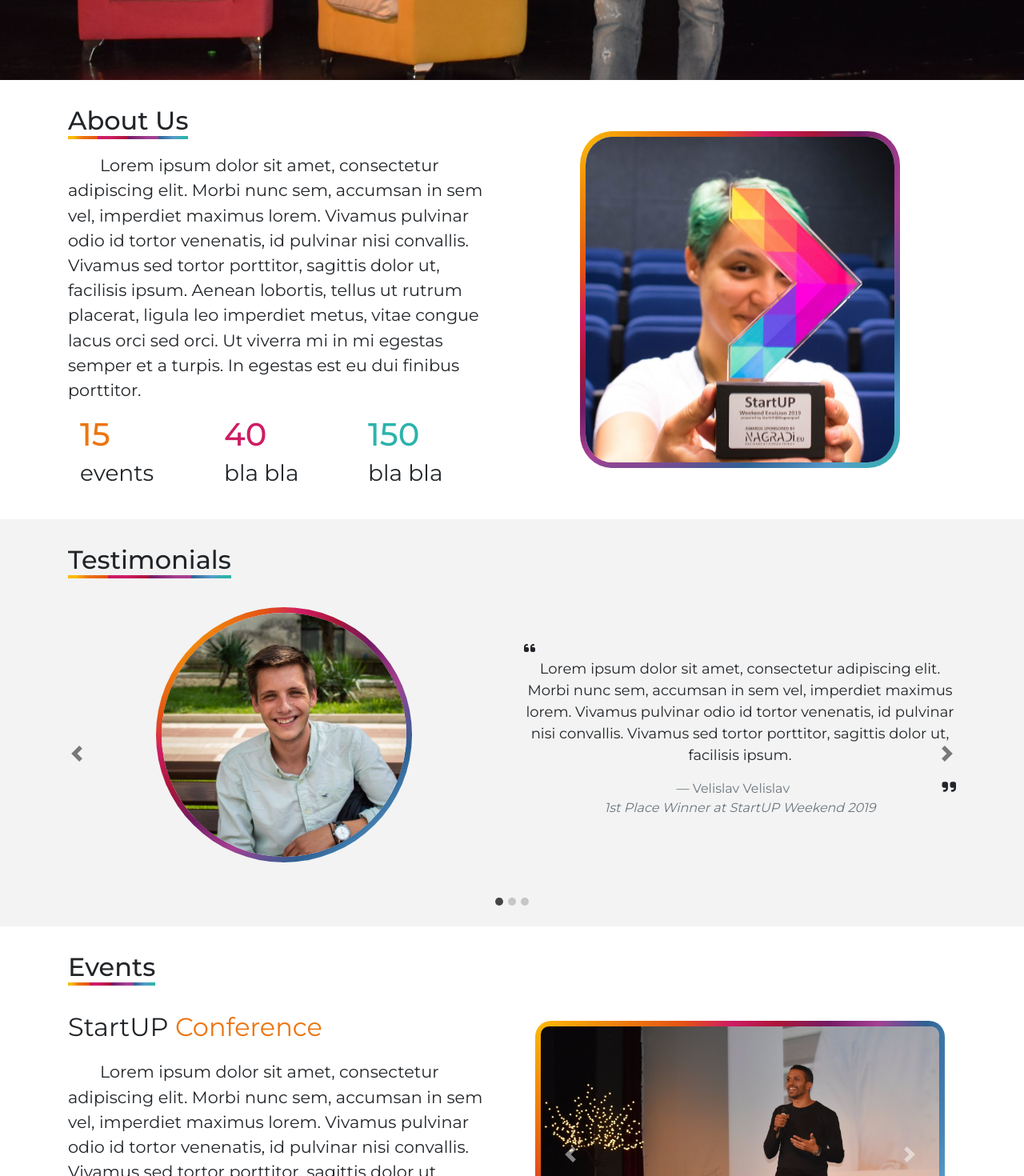
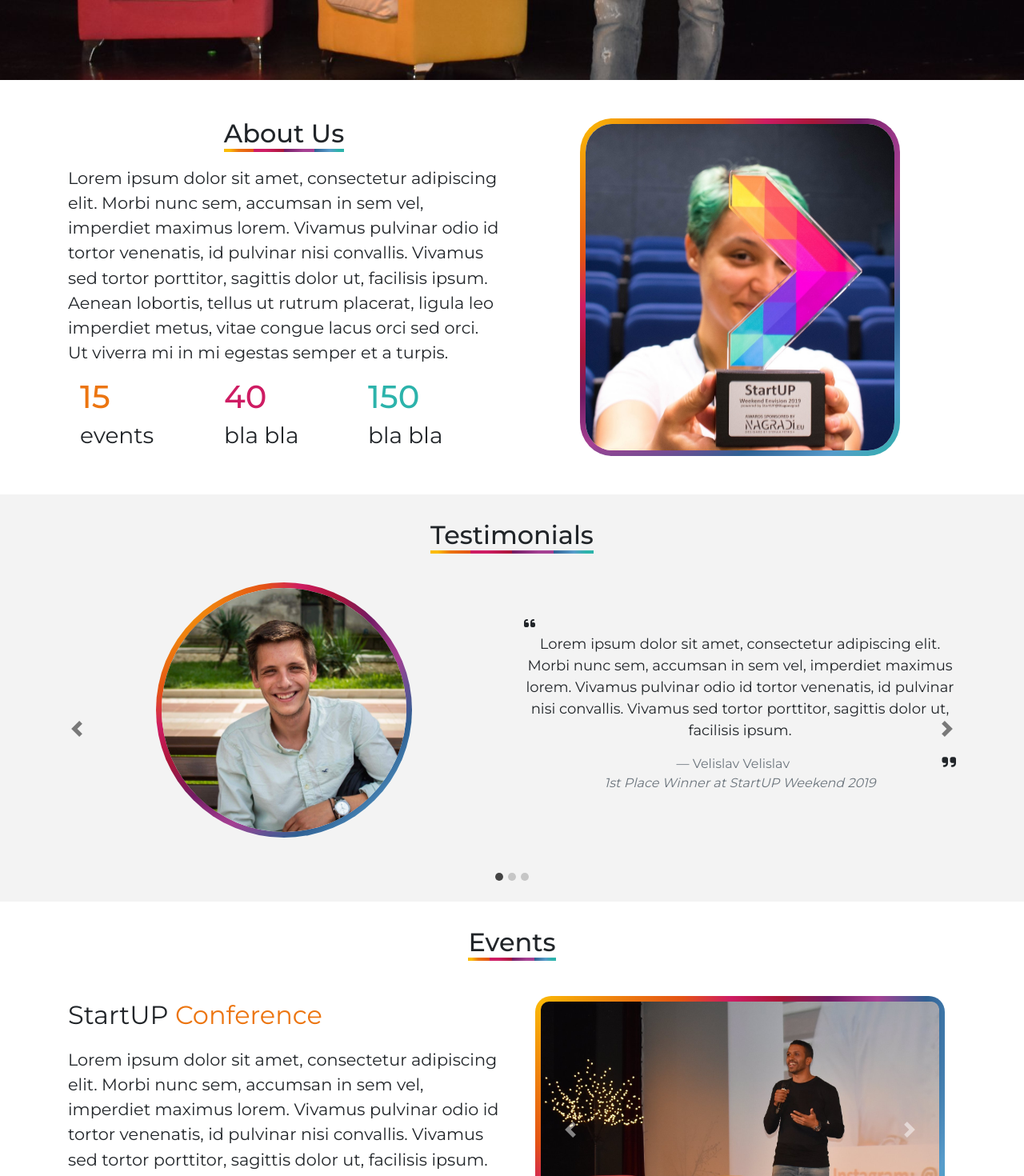
Before and after one commit to nickpeterb/startupatblagoevgrad-website, a React (Create React App) app: page / in a window 1280 px wide. Shown: the part 700-2170 px from the top of the page at 80% size. Built offline with nearby package versions, Linux system fonts and the light colour scheme.

Commit message:
centered section titles

```diff
--- a/src/components/About.js
+++ b/src/components/About.js
@@ -4,7 +4,7 @@ import './styles/About.css';
 
 import armelaPrizePic from '../images/armela-prize.png';
 
-const aboutText = "Lorem ipsum dolor sit amet, consectetur adipiscing elit. Morbi nunc sem, accumsan in sem vel, imperdiet maximus lorem. Vivamus pulvinar odio id tortor venenatis, id pulvinar nisi convallis. Vivamus sed tortor porttitor, sagittis dolor ut, facilisis ipsum. Aenean lobortis, tellus ut rutrum placerat, ligula leo imperdiet metus, vitae congue lacus orci sed orci. Ut viverra mi in mi egestas semper et a turpis. In egestas est eu dui finibus porttitor.";
+const aboutText = "Lorem ipsum dolor sit amet, consectetur adipiscing elit. Morbi nunc sem, accumsan in sem vel, imperdiet maximus lorem. Vivamus pulvinar odio id tortor venenatis, id pulvinar nisi convallis. Vivamus sed tortor porttitor, sagittis dolor ut, facilisis ipsum. Aenean lobortis, tellus ut rutrum placerat, ligula leo imperdiet metus, vitae congue lacus orci sed orci. Ut viverra mi in mi egestas semper et a turpis.";
 
 export default function About() {
     return (
@@ -12,7 +12,7 @@ export default function About() {
             <div className="container" style={{paddingTop:"2em", paddingBottom:"2em"}}>
                 <div className="row align-items-center">
                     <div className="col-md">
-                        <h2><span className="about-title">About Us</span></h2>
+                        <h2 className="about-title text-center"><span>About Us</span></h2>
 
                         <p className="about-body">{aboutText}</p>
 
--- a/src/components/Events.js
+++ b/src/components/Events.js
@@ -42,7 +42,7 @@ export default function Events() {
         <div className="events">
             <div className="container" style={{paddingTop:"2em", paddingBottom:"2em"}}>
 
-                <h2 className="events-title"><span>Events</span></h2>
+                <h2 className="events-title text-center"><span>Events</span></h2>
 
                 <div className="row align-items-center mb-5">
                     <div className="col-md">
--- a/src/components/Speakers.js
+++ b/src/components/Speakers.js
@@ -72,7 +72,7 @@ export default function Speakers() {
 					className="container"
 					style={{ paddingTop: '2em', paddingBottom: '2em' }}
 				>
-					<h2 className="speakers-title">
+					<h2 className="speakers-title text-center">
 						<span>Speakers</span>
 					</h2>
 
--- a/src/components/Sponsors.js
+++ b/src/components/Sponsors.js
@@ -55,7 +55,7 @@ export default function Sponsors() {
 	return (
 		<div className="sponsors">
 			<div className="container" style={{ paddingTop: '2em', paddingBottom: '2em' }}>
-				<h2 className="sponsors-title">
+				<h2 className="sponsors-title text-center">
 					<span>Sponsors</span>
 				</h2>
 
--- a/src/components/Team.js
+++ b/src/components/Team.js
@@ -192,7 +192,7 @@ export default function Team() {
 	return (
 		<div className="team">
 			<div className="container" style={{ paddingTop: '2em', paddingBottom: '2em' }}>
-				<h2 className="team-title">
+				<h2 className="team-title text-center">
 					<span>Our Team</span>
 				</h2>
 
--- a/src/components/Testimonials.js
+++ b/src/components/Testimonials.js
@@ -13,7 +13,7 @@ export default function Testimonials() {
 	return (
 		<div className="testimonials">
 			<div className="container">
-				<h2 className="testimonials-title">
+				<h2 className="testimonials-title text-center">
 					<span>Testimonials</span>
 				</h2>
 			</div>
--- a/src/components/styles/About.css
+++ b/src/components/styles/About.css
@@ -1,5 +1,5 @@
 
-.about-title{
+.about-title span{
     margin-bottom: 1em;
 
     border-bottom: 4px solid;
@@ -9,7 +9,7 @@
 
 .about-body {
     margin-top: 1em;
-    text-indent:40px;
+
     font-size: 1.3em;
 }
 
--- a/src/components/styles/Events.css
+++ b/src/components/styles/Events.css
@@ -11,7 +11,6 @@
 
 .events-body {
     margin-top: 1em;
-    text-indent:40px;
     font-size: 1.3em;
 }
 
@@ -19,7 +18,6 @@
     max-width: 100%;
     width: 32em;
     height: auto;
-
     margin: 1rem auto;
 
     border: double 7px transparent;
--- a/src/components/styles/Team.css
+++ b/src/components/styles/Team.css
@@ -5,7 +5,6 @@
 
 .team-title {
     margin-bottom: 1em;
-    margin-left: 15px;
 }
 
 .team-title span{
```
